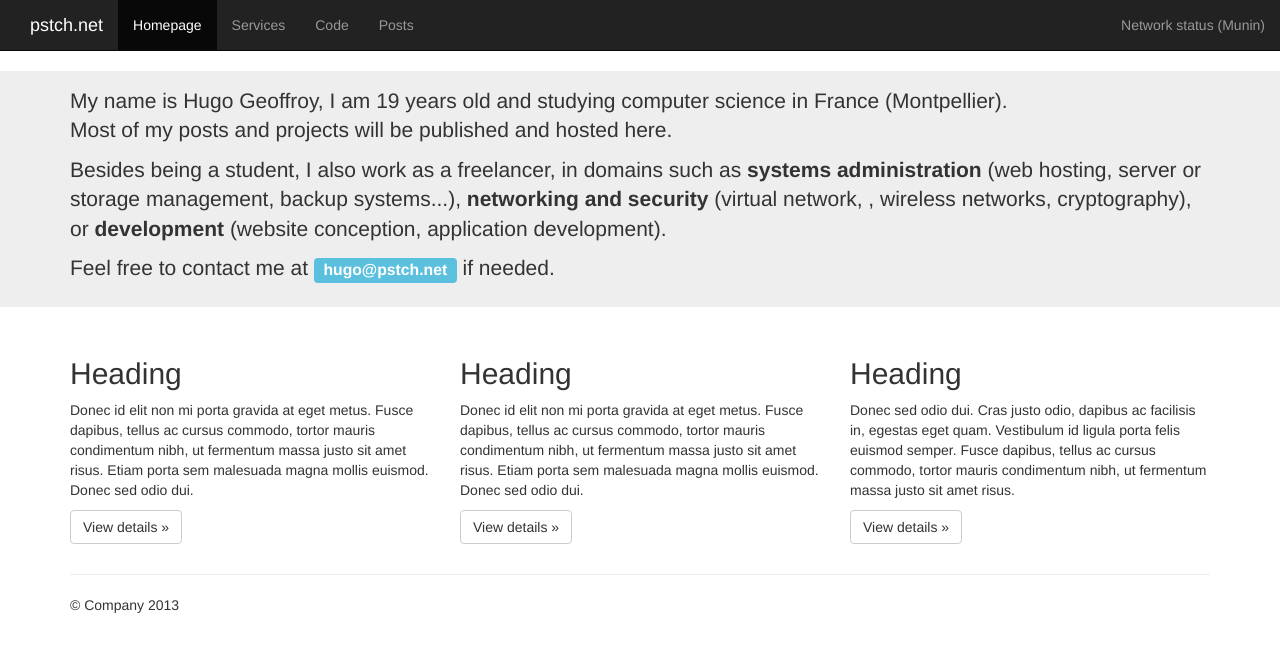
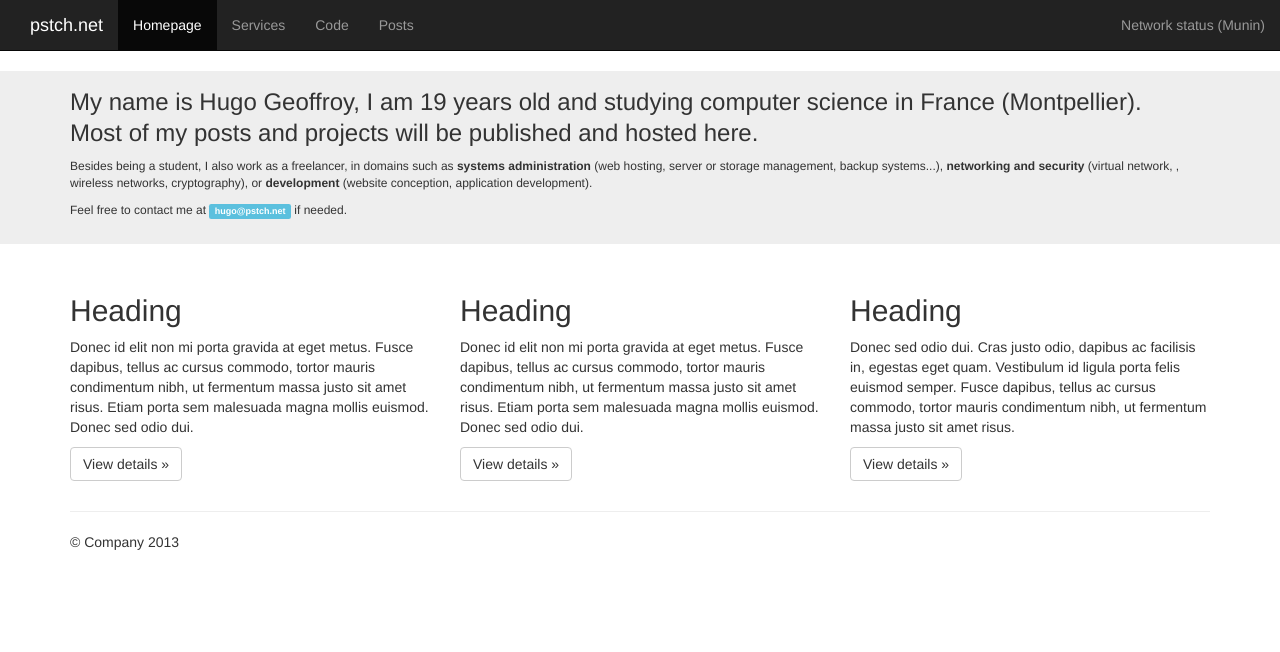
Before and after one commit to pstch/pstch-www, a Jekyll site: the page built from index.html, in a window 1280 px wide. Shown: the top 652 px of the page. Built offline with Jekyll 4.4.1, drawn with Linux system fonts in a browser that asks for light colours.

Commit message:
New design with bootstrap

```diff
--- a/media/css/custom.css
+++ b/media/css/custom.css
@@ -12,10 +12,10 @@
 #home-header h1 {
     margin-top: 0px;
 }
-#home-header h1 + p {
+#home-header p:first-child {
     font-size: 24px;
     line-height: 1.3;
 }
-#home-header h1 > p {
+#home-header p {
     font-size: 12px;
 }
```
